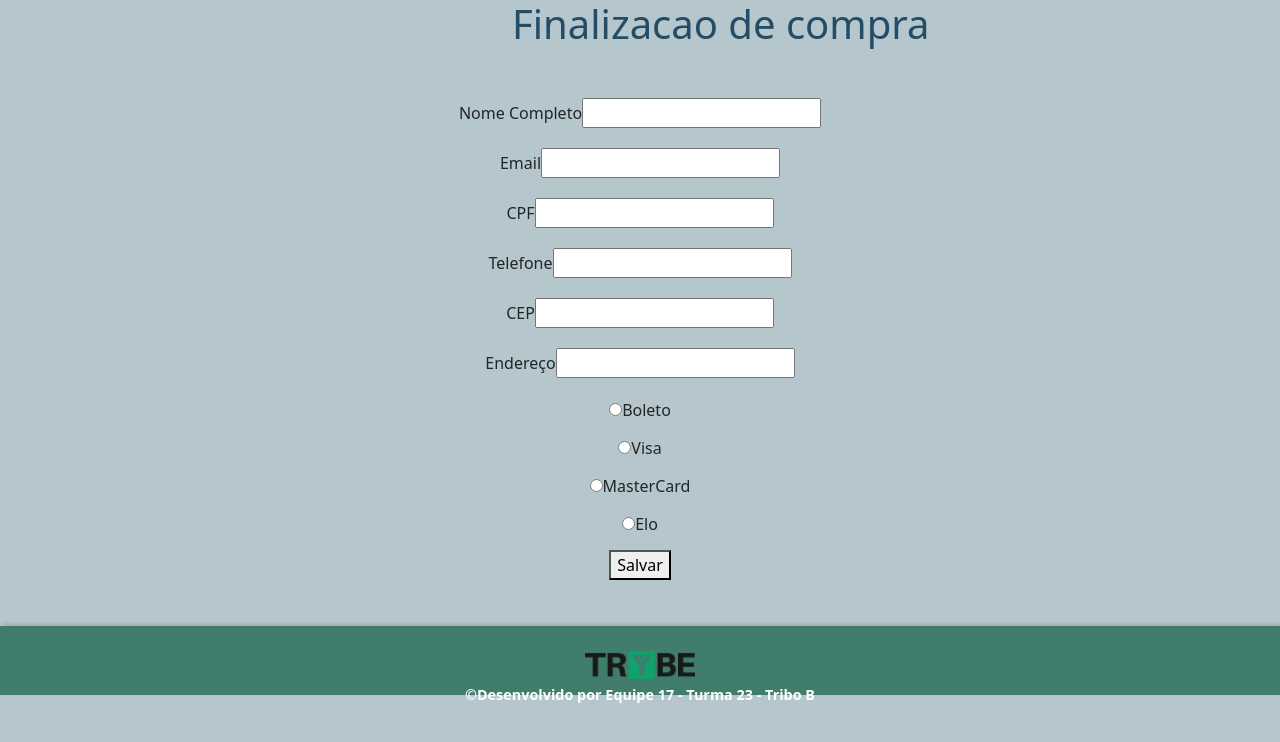
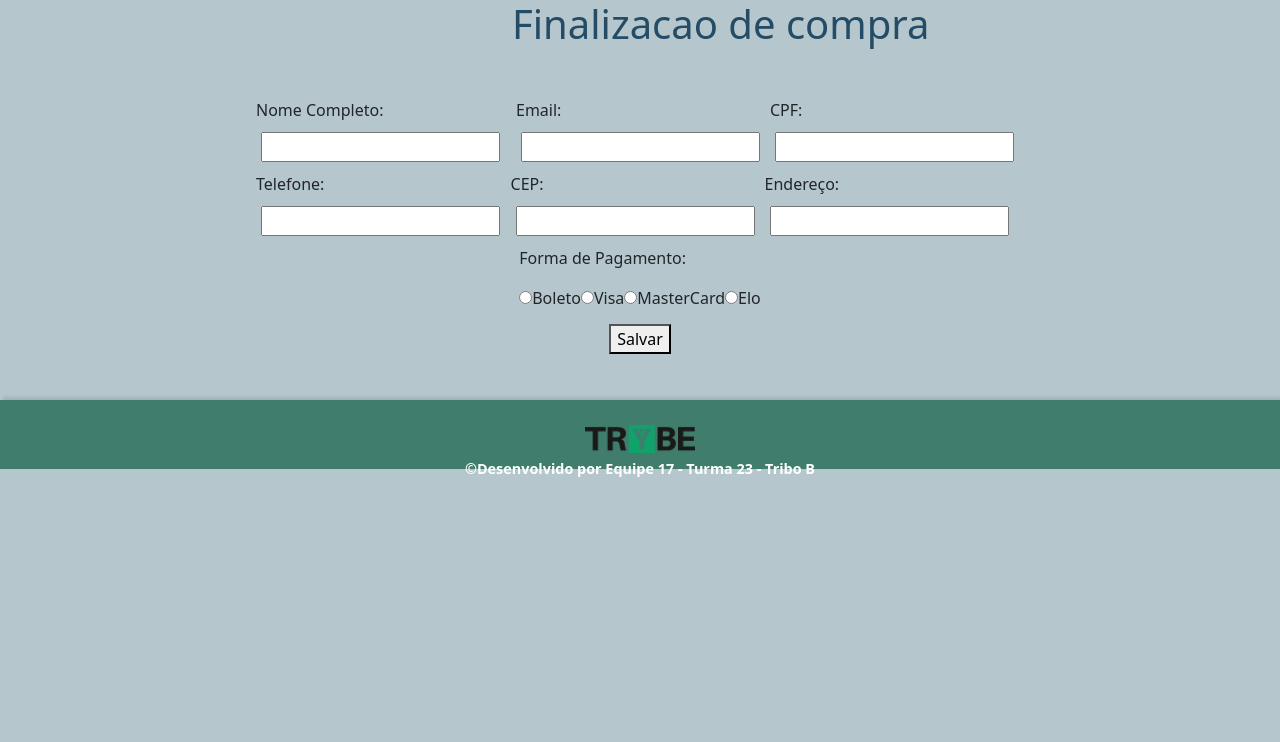
Before and after one commit to VitorMarceloSantos/Trybe-Projeto-10-TrybeTunes, a React (Create React App) app in the folder Projetos/Projeto Modificados/Frontend Online Store/: page /Checkout in a window 1280 px wide. Shown: the top 742 px of the page. Built offline with nearby package versions, Linux system fonts and the light colour scheme.

Commit message:
Checkout

```diff
--- a/Projetos/Projeto Modificados/Frontend Online Store/src/pages/Checkout.jsx
+++ b/Projetos/Projeto Modificados/Frontend Online Store/src/pages/Checkout.jsx
@@ -1,7 +1,7 @@
 import React, { Component } from 'react';
 import PropTypes, { shape } from 'prop-types';
-import '../Checkout.css';
-// requisito 12
+import '../styles/Checkout.css';
+
 export default class Checkout extends Component {
   constructor() {
     super();
@@ -63,13 +63,14 @@ export default class Checkout extends Component {
     const { verify } = this.state;
     const { CartItemsList } = this.props;
     return (
-      <div>
+      <div className="container-checkout">
         <h2 className="finalization">Finalizacao de compra</h2>
         <form className="checkout-form">
+          <div className="container-primary-information">
             <label
               htmlFor="Nome"
             >
-            Nome Completo
+              Nome Completo:
               <input
                 data-testid="checkout-fullname"
                 name="Nome"
@@ -80,7 +81,7 @@ export default class Checkout extends Component {
             <label
               htmlFor="Email"
             >
-            Email
+              Email:
               <input
                 data-testid="checkout-email"
                 name="Email"
@@ -91,7 +92,7 @@ export default class Checkout extends Component {
             <label
               htmlFor="CPF"
             >
-            CPF
+              CPF:
               <input
                 data-testid="checkout-cpf"
                 name="CPF"
@@ -99,10 +100,12 @@ export default class Checkout extends Component {
                 type="text"
               />
             </label>
+          </div>
+          <div className="second-information">
             <label
               htmlFor="Telefone"
             >
-            Telefone
+              Telefone:
               <input
                 data-testid="checkout-phone"
                 name="Telefone"
@@ -113,7 +116,7 @@ export default class Checkout extends Component {
             <label
               htmlFor="CEP"
             >
-            CEP
+              CEP:
               <input
                 data-testid="checkout-cep"
                 name="CEP"
@@ -124,7 +127,7 @@ export default class Checkout extends Component {
             <label
               htmlFor="Endereco"
             >
-            Endereço
+              Endereço:
               <input
                 data-testid="checkout-address"
                 name="Endereco"
@@ -132,6 +135,9 @@ export default class Checkout extends Component {
                 type="text"
               />
             </label>
+          </div>
+          <div className="form-pgto">
+            <p>Forma de Pagamento:</p>
             <label
               htmlFor="Boleto"
             >
@@ -180,7 +186,7 @@ export default class Checkout extends Component {
               />
               Elo
             </label>
-
+          </div>
           <button
             data-testid="checkout-btn"
             type="submit"
--- a/Projetos/Projeto Modificados/Frontend Online Store/src/Checkout.css
+++ b/Projetos/Projeto Modificados/Frontend Online Store/src/styles/Checkout.css
@@ -1,3 +1,4 @@
+/* stylelint-disable order/properties-alphabetical-order */
 body {
   background-color: #b5c7cc;
 }
@@ -41,3 +42,25 @@ li { list-style-type: none; }
 .itemsTitle {
   font-size: medium;
 }
+
+.container-primary-information {
+  width: 60vw;
+  display: flex;
+  align-items: center;
+  justify-content: center;
+}
+
+.container-primary-information input {
+  margin: 10px 10px  10px 5px;
+}
+
+.second-information {
+  width: 60vw;
+  display: flex;
+  align-items: center;
+  justify-content: center;
+}
+
+.second-information input {
+  margin: 10px 10px  10px 5px;
+}
```
Lines whose indentation alone changed are shown as unchanged.
